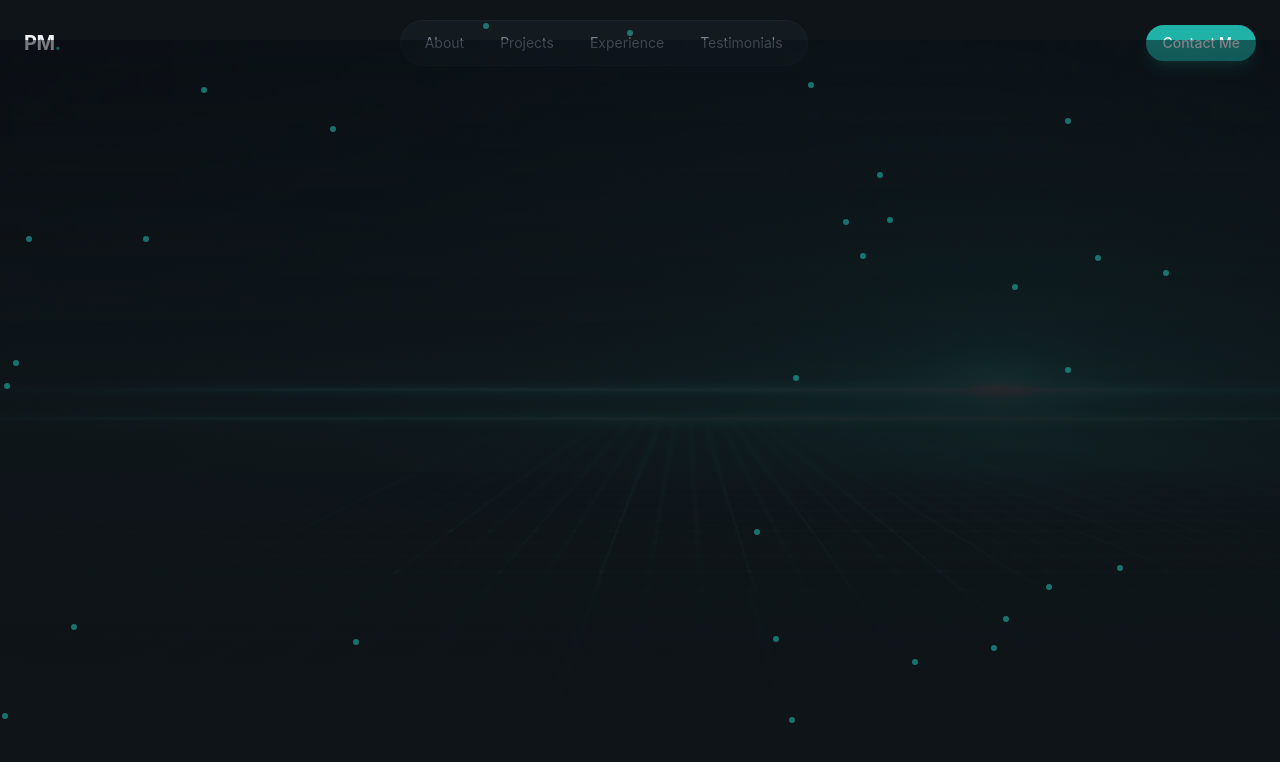
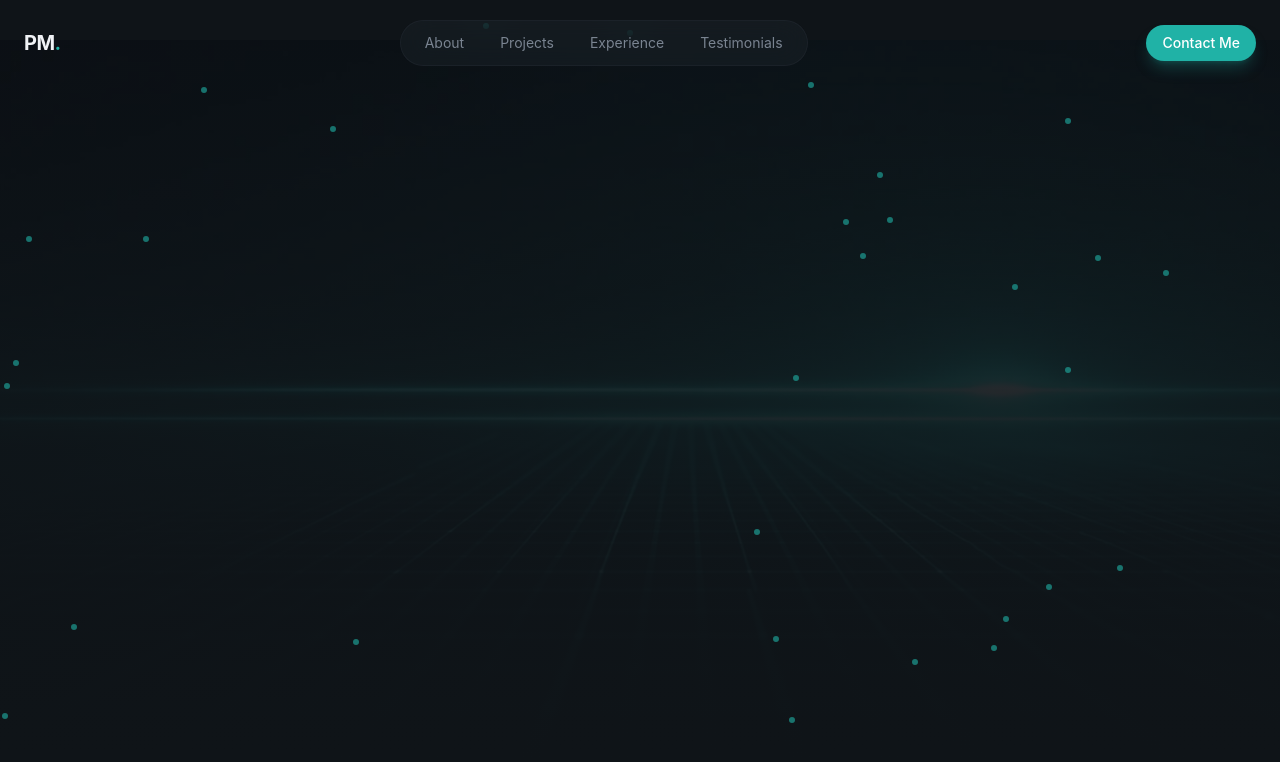
Before and after one commit to Ridzzz0Alam/dev_personal_project, a React (Vite) app: page / in a window 1280 px wide. Shown: the top 762 px of the page. Built offline with nearby package versions, Linux system fonts and the light colour scheme.

Commit message:
modded index,navbar & hero

```diff
--- a/src/index.css
+++ b/src/index.css
@@ -68,6 +68,22 @@
     }
   }
 
+   @keyframes slow-drift {
+    0%,
+    100% {
+      transform: translate(0, 0);
+    }
+    25% {
+      transform: translate(20px, -30px);
+    }
+    50% {
+      transform: translate(-15px, -20px);
+    }
+    75% {
+      transform: translate(30px, 10px);
+    }
+  }
+
   .animate-fade-in{
     animation: fade-in 0.8s ease-out both;
   }
--- a/src/layout/Navbar.jsx
+++ b/src/layout/Navbar.jsx
@@ -12,7 +12,7 @@ const navLinks = [
 export const Navbar = () =>{
     const [isMobileMenuOpen, setIsMobileMenuOpen] = useState(false);
     return (
-    <header className="fixed top-0 left-0 right-0 bg-transparent py-5">
+    <header className="fixed top-0 left-0 right-0 bg-transparent py-5 z-50">
         <nav className="container mx-auto px-6 flex items-center justify-between">
             <a href="#" className="text-xl font-bold tracking-tight hover:text-primary">
                 PM<span className="text-primary">.</span>
--- a/src/sections/Hero.jsx
+++ b/src/sections/Hero.jsx
@@ -12,7 +12,7 @@ export const Hero = () =>{
             </div>
 
             {/* Green Dots */}
-            <div>
+            <div className="absolute inset-0 overflow-hidden pointer-events-none">
                {[...Array(30)].map((_,i) => (
                 <div className="absolute w-1.5 h-1.5 rounded-full opacity-60"
                 style={{
```
